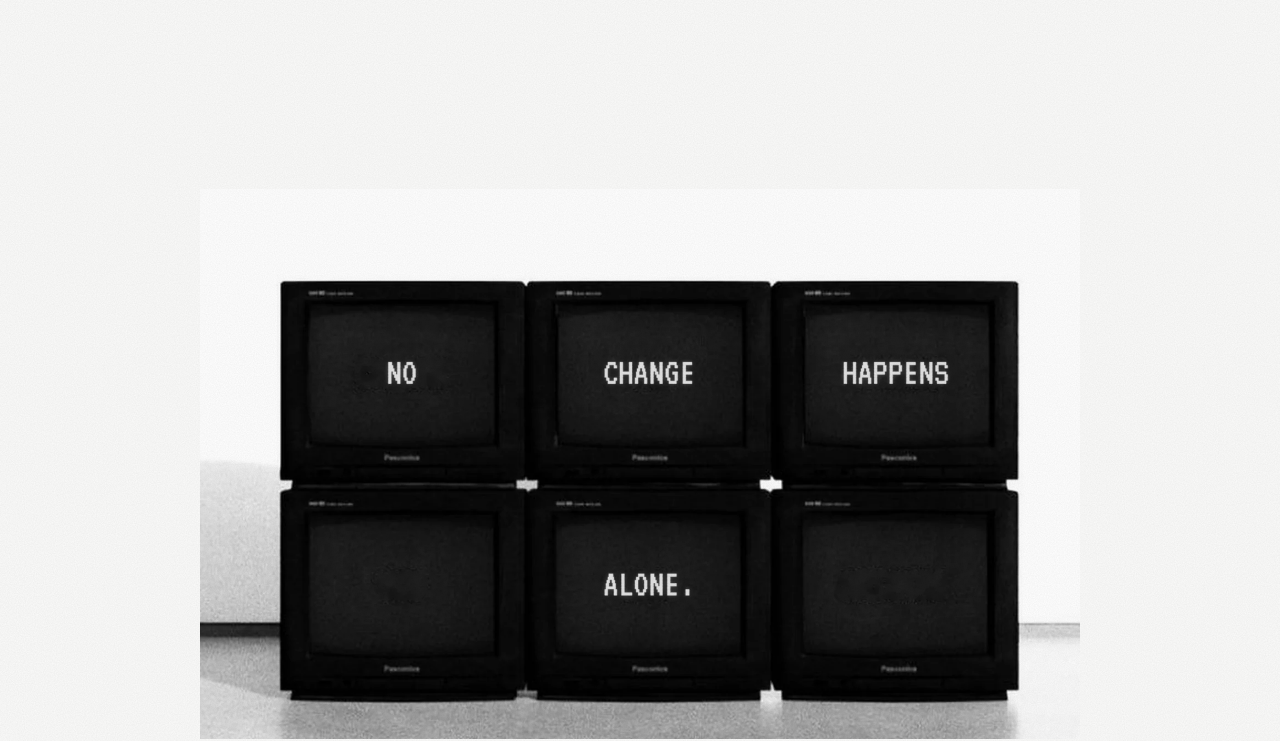
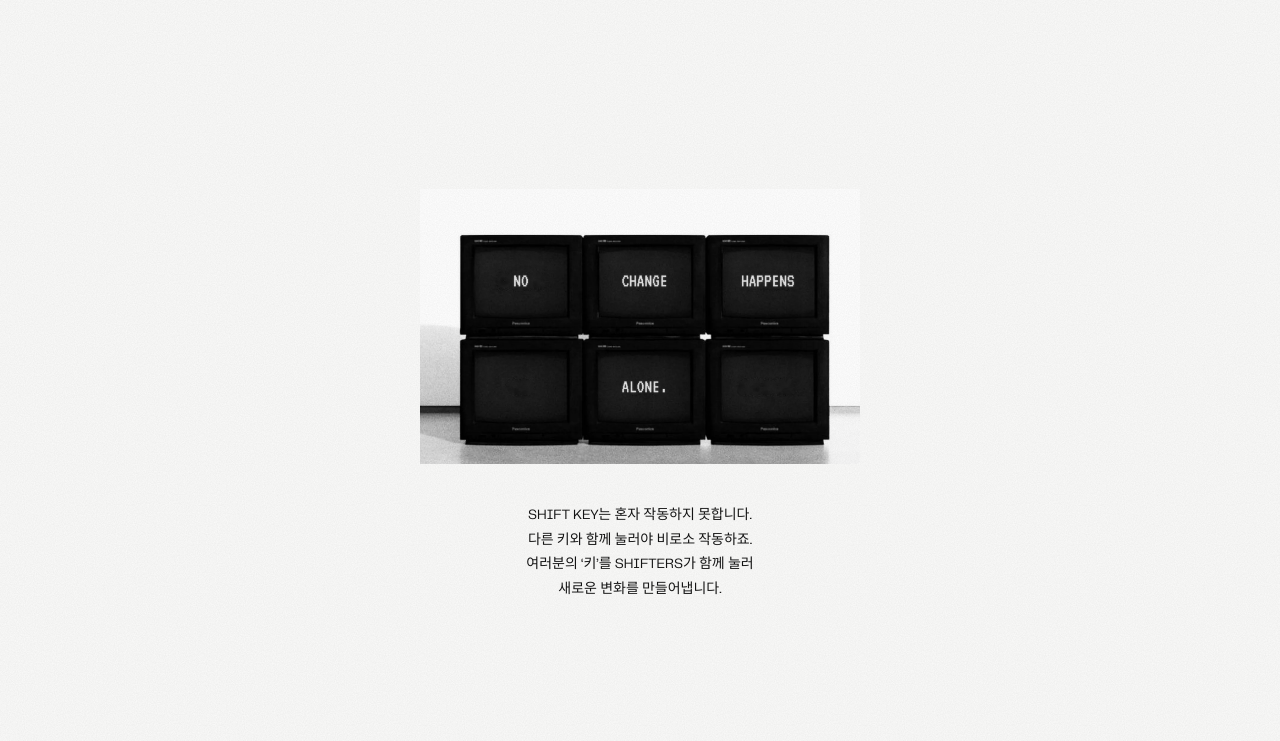
Before and after one commit to knkm8427-hash/shifters-site, a plain HTML site: page src-next/about.html in a window 1280 px wide. Shown: the part 62-803 px from the top of the page. Drawn offline with Linux system fonts and the light colour scheme.

Commit message:
미리보기 ABOUT: TV 사진 축소, 문장 4줄 가운데 정렬
Co-Authored-By: Claude Opus 5.5 <noreply@anthropic.com>
Claude-Session: https://claude.ai/code/session_015ujDhFYSFLuQmS8xY4DNFK

```diff
--- a/src-next/about.html
+++ b/src-next/about.html
@@ -55,8 +55,10 @@
                 <img src="./image/tv-no-change.webp" alt="여섯 대의 브라운관 TV 화면에 NO CHANGE HAPPENS ALONE. 문구가 나뉘어 떠 있는 사진" width="1600" height="1000">
             </figure>
             <p class="about-copy arc-pinned__ko" lang="ko">
-                SHIFT KEY는 혼자 작동하지 못합니다. 다른 키와 함께 눌러야 비로소 작동하죠.<br>
-                여러분의 &lsquo;키&rsquo;를 SHIFTERS가 함께 눌러 새로운 변화를 만들어냅니다.
+                SHIFT KEY는 혼자 작동하지 못합니다.<br>
+                다른 키와 함께 눌러야 비로소 작동하죠.<br>
+                여러분의 &lsquo;키&rsquo;를 SHIFTERS가 함께 눌러<br>
+                새로운 변화를 만들어냅니다.
             </p>
         </section>
 
--- a/src-next/css/theme.css
+++ b/src-next/css/theme.css
@@ -1883,3 +1883,16 @@ body.page-about::after {
 }
 .page-about .about-service:first-child { border-top: 0; }
 .page-about .about-service:first-child > summary { padding-top: 0; }
+
+/* ABOUT — TV 사진 작게, 문장은 4줄 가운데 정렬 (레퍼런스: 작은 사진 + 아래 짧은 문단) */
+.page-about .arc-tv { width: min(440px, 72vw); max-width: none; margin-inline: auto; }
+.about-page .arc-pinned .about-copy.arc-pinned__ko {
+  margin-top: 40px;
+  text-align: center;
+  color: var(--color-text);
+  font-weight: 500;
+  line-height: 1.75;
+}
+@media (max-width: 600px) {
+  .about-page .arc-pinned .about-copy.arc-pinned__ko { text-align: center; margin-top: 28px; font-size: 13px; }
+}
```
